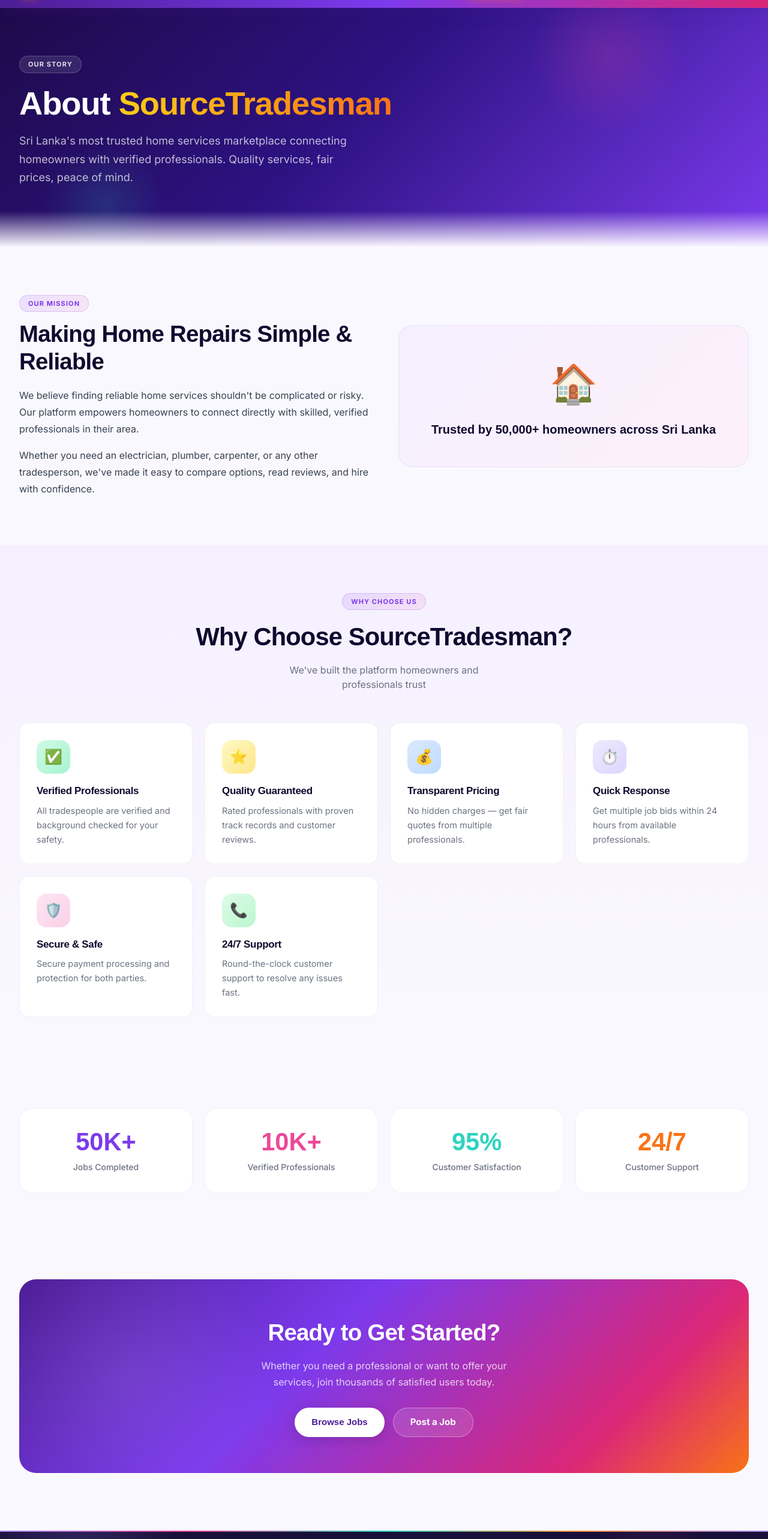
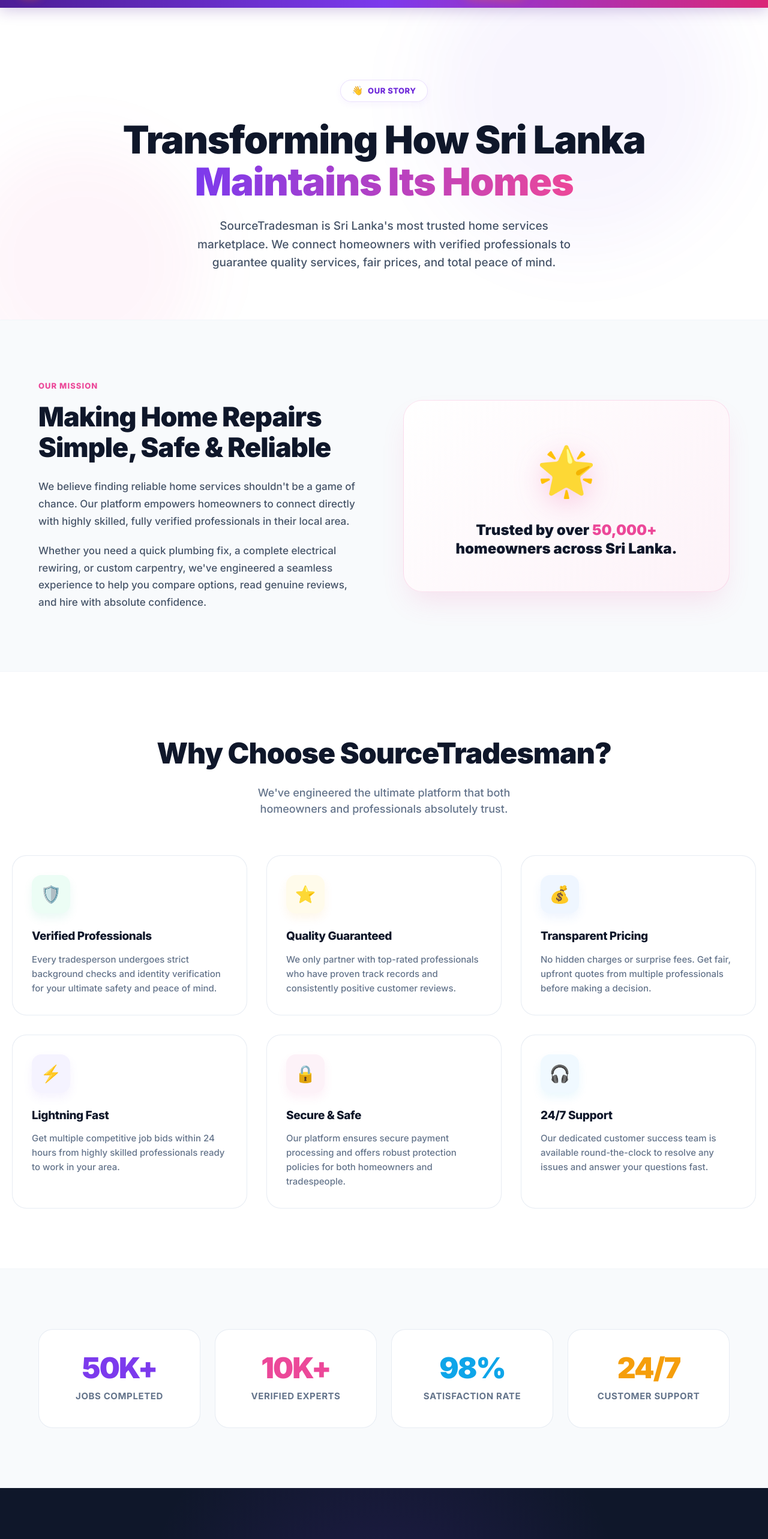
Before and after one commit to ishani-perera/mini-service-board, a Next.js app in the folder mini-service-board/frontend/: page /about in a window 1280 px wide. Shown: the part 60-2626 px from the top of the page at 60% size. Built offline with nearby package versions, Linux system fonts and the light colour scheme.

Commit message:
updated frontend and backend integration

```diff
--- a/mini-service-board/frontend/src/app/about/page.js
+++ b/mini-service-board/frontend/src/app/about/page.js
@@ -4,164 +4,183 @@
 import Navbar from '../../components/Navbar';
 
 const FEATURES = [
-  { icon: '✅', title: 'Verified Professionals', desc: 'All tradespeople are verified and background checked for your safety.', grad: 'linear-gradient(135deg,#d1fae5,#a7f3d0)', color: '#065f46' },
-  { icon: '⭐', title: 'Quality Guaranteed', desc: 'Rated professionals with proven track records and customer reviews.', grad: 'linear-gradient(135deg,#fef9c3,#fde68a)', color: '#854d0e' },
-  { icon: '💰', title: 'Transparent Pricing', desc: 'No hidden charges — get fair quotes from multiple professionals.', grad: 'linear-gradient(135deg,#dbeafe,#bfdbfe)', color: '#1d4ed8' },
-  { icon: '⏱️', title: 'Quick Response', desc: 'Get multiple job bids within 24 hours from available professionals.', grad: 'linear-gradient(135deg,#ede9fe,#ddd6fe)', color: '#5b21b6' },
-  { icon: '🛡️', title: 'Secure & Safe', desc: 'Secure payment processing and protection for both parties.', grad: 'linear-gradient(135deg,#fce7f3,#fbcfe8)', color: '#9d174d' },
-  { icon: '📞', title: '24/7 Support', desc: 'Round-the-clock customer support to resolve any issues fast.', grad: 'linear-gradient(135deg,#dcfce7,#bbf7d0)', color: '#166534' },
+  { icon: '🛡️', title: 'Verified Professionals', desc: 'Every tradesperson undergoes strict background checks and identity verification for your ultimate safety and peace of mind.', color: '#10b981', bg: '#ecfdf5' },
+  { icon: '⭐', title: 'Quality Guaranteed', desc: 'We only partner with top-rated professionals who have proven track records and consistently positive customer reviews.', color: '#f59e0b', bg: '#fffbeb' },
+  { icon: '💰', title: 'Transparent Pricing', desc: 'No hidden charges or surprise fees. Get fair, upfront quotes from multiple professionals before making a decision.', color: '#3b82f6', bg: '#eff6ff' },
+  { icon: '⚡', title: 'Lightning Fast', desc: 'Get multiple competitive job bids within 24 hours from highly skilled professionals ready to work in your area.', color: '#8b5cf6', bg: '#f5f3ff' },
+  { icon: '🔒', title: 'Secure & Safe', desc: 'Our platform ensures secure payment processing and offers robust protection policies for both homeowners and tradespeople.', color: '#ec4899', bg: '#fdf2f8' },
+  { icon: '🎧', title: '24/7 Support', desc: 'Our dedicated customer success team is available round-the-clock to resolve any issues and answer your questions fast.', color: '#0ea5e9', bg: '#f0f9ff' },
 ];
 
 const STATS = [
   { value: '50K+', label: 'Jobs Completed',       color: '#7c3aed' },
-  { value: '10K+', label: 'Verified Professionals', color: '#ec4899' },
-  { value: '95%',  label: 'Customer Satisfaction', color: '#2dd4bf' },
-  { value: '24/7', label: 'Customer Support',      color: '#f97316' },
+  { value: '10K+', label: 'Verified Experts',     color: '#ec4899' },
+  { value: '98%',  label: 'Satisfaction Rate',    color: '#0ea5e9' },
+  { value: '24/7', label: 'Customer Support',     color: '#f59e0b' },
 ];
 
 export default function AboutPage() {
   return (
-    <div style={{ minHeight: '100vh', background: 'var(--bg-page)' }}>
+    <div style={{ minHeight: '100vh', background: '#f8fafc', fontFamily: "'Inter', sans-serif" }}>
       <Navbar />
 
-      {/* ── Hero ── */}
-      <section style={{
-        background: 'linear-gradient(135deg, #1e0a4a 0%, #2d1282 45%, #7c3aed 100%)',
-        padding: '80px 0 100px', position: 'relative', overflow: 'hidden',
-      }}>
-        <div style={{ position: 'absolute', top: '-60px', right: '10%', width: 280, height: 280, borderRadius: '50%', background: 'radial-gradient(circle, rgba(236,72,153,0.2) 0%, transparent 65%)', pointerEvents: 'none' }} />
-        <div style={{ position: 'absolute', bottom: '-40px', left: '5%', width: 220, height: 220, borderRadius: '50%', background: 'radial-gradient(circle, rgba(45,212,191,0.15) 0%, transparent 65%)', pointerEvents: 'none' }} />
-        <div style={{ position: 'absolute', bottom: 0, left: 0, right: 0, height: 60, background: 'linear-gradient(to bottom, transparent, var(--bg-page))', pointerEvents: 'none' }} />
+      {/* ── HERO SECTION ── */}
+      <section style={{ padding: '120px 20px 80px', background: '#ffffff', position: 'relative', overflow: 'hidden', borderBottom: '1px solid #f1f5f9' }}>
+        <div style={{ position: 'absolute', top: '-20%', right: '5%', width: 500, height: 500, borderRadius: '50%', background: 'rgba(124,58,237,0.05)', filter: 'blur(60px)', pointerEvents: 'none' }} />
+        <div style={{ position: 'absolute', bottom: '-20%', left: '-5%', width: 400, height: 400, borderRadius: '50%', background: 'rgba(236,72,153,0.05)', filter: 'blur(50px)', pointerEvents: 'none' }} />
 
-        <div className="site-container" style={{ position: 'relative', zIndex: 1 }}>
-          <div style={{ display: 'inline-block', background: 'rgba(255,255,255,0.1)', border: '1px solid rgba(255,255,255,0.2)', borderRadius: 99, padding: '5px 14px', fontSize: 11, fontWeight: 700, color: 'rgba(255,255,255,0.85)', letterSpacing: '0.1em', textTransform: 'uppercase', marginBottom: 20 }}>
-            Our Story
+        <div className="max-w-4xl mx-auto text-center" style={{ position: 'relative', zIndex: 1 }}>
+          <div style={{ display: 'inline-flex', alignItems: 'center', gap: 8, background: '#fff', border: '1px solid rgba(124,58,237,0.15)', borderRadius: 99, padding: '6px 18px', marginBottom: 28, boxShadow: '0 4px 12px rgba(124,58,237,0.05)' }}>
+            <span style={{ fontSize: 15 }}>👋</span>
+            <span style={{ color: '#6d28d9', fontSize: 13, fontWeight: 800, letterSpacing: '0.04em', textTransform: 'uppercase' }}>Our Story</span>
           </div>
-          <h1 style={{ fontFamily: "'Syne', sans-serif", fontSize: 'clamp(2rem, 5vw, 3.4rem)', fontWeight: 800, color: '#fff', lineHeight: 1.15, marginBottom: 16, letterSpacing: '-0.02em' }}>
-            About{' '}
-            <span style={{ background: 'linear-gradient(90deg, #facc15, #f97316)', WebkitBackgroundClip: 'text', WebkitTextFillColor: 'transparent', backgroundClip: 'text' }}>
-              SourceTradesman
+
+          <h1 style={{ fontSize: 'clamp(2.5rem, 5vw, 4.5rem)', fontWeight: 900, color: '#0f172a', lineHeight: 1.1, marginBottom: 24, letterSpacing: '-0.02em' }}>
+            Transforming How Sri Lanka <br />
+            <span style={{ background: 'linear-gradient(90deg, #7c3aed, #ec4899)', WebkitBackgroundClip: 'text', WebkitTextFillColor: 'transparent', backgroundClip: 'text' }}>
+              Maintains Its Homes
             </span>
           </h1>
-          <p style={{ color: 'rgba(255,255,255,0.72)', fontSize: 18, maxWidth: 580, lineHeight: 1.7 }}>
-            Sri Lanka's most trusted home services marketplace connecting homeowners with verified professionals. Quality services, fair prices, peace of mind.
+
+          <p style={{ color: '#475569', fontSize: 19, maxWidth: 650, margin: '0 auto', lineHeight: 1.6, fontWeight: 500 }}>
+            SourceTradesman is Sri Lanka's most trusted home services marketplace. We connect homeowners with verified professionals to guarantee quality services, fair prices, and total peace of mind.
           </p>
         </div>
       </section>
 
-      {/* ── Mission ── */}
-      <section style={{ padding: '80px 0' }}>
-        <div className="site-container">
-          <div style={{ display: 'grid', gridTemplateColumns: 'repeat(auto-fit, minmax(280px, 1fr))', gap: 48, alignItems: 'center' }}>
+      {/* ── MISSION SECTION ── */}
+      <section style={{ padding: '100px 20px', position: 'relative' }}>
+        <div className="max-w-6xl mx-auto">
+          <div style={{ display: 'grid', gridTemplateColumns: 'repeat(auto-fit, minmax(320px, 1fr))', gap: 64, alignItems: 'center' }}>
             <div>
-              <div className="section-tag">Our Mission</div>
-              <h2 style={{ fontFamily: "'Syne', sans-serif", fontSize: 'clamp(1.6rem, 3.5vw, 2.4rem)', fontWeight: 800, color: 'var(--text-heading)', marginBottom: 18, lineHeight: 1.2 }}>
-                Making Home Repairs Simple & Reliable
+              <div style={{ color: '#ec4899', fontSize: 13, fontWeight: 800, letterSpacing: '0.08em', textTransform: 'uppercase', marginBottom: 16 }}>Our Mission</div>
+              <h2 style={{ fontSize: 'clamp(2rem, 3.5vw, 2.8rem)', fontWeight: 900, color: '#0f172a', marginBottom: 24, lineHeight: 1.15, letterSpacing: '-0.02em' }}>
+                Making Home Repairs Simple, Safe & Reliable
               </h2>
-              <p style={{ fontSize: 16, lineHeight: 1.75, color: 'var(--text-body)', marginBottom: 16 }}>
-                We believe finding reliable home services shouldn't be complicated or risky. Our platform empowers homeowners to connect directly with skilled, verified professionals in their area.
+              <p style={{ fontSize: 17, lineHeight: 1.7, color: '#475569', marginBottom: 20, fontWeight: 500 }}>
+                We believe finding reliable home services shouldn't be a game of chance. Our platform empowers homeowners to connect directly with highly skilled, fully verified professionals in their local area.
               </p>
-              <p style={{ fontSize: 16, lineHeight: 1.75, color: 'var(--text-body)' }}>
-                Whether you need an electrician, plumber, carpenter, or any other tradesperson, we've made it easy to compare options, read reviews, and hire with confidence.
+              <p style={{ fontSize: 17, lineHeight: 1.7, color: '#475569', fontWeight: 500 }}>
+                Whether you need a quick plumbing fix, a complete electrical rewiring, or custom carpentry, we've engineered a seamless experience to help you compare options, read genuine reviews, and hire with absolute confidence.
               </p>
             </div>
+
             <div style={{
-              background: 'linear-gradient(135deg, #f5f0ff, #fdf0fa)',
-              border: '1.5px solid rgba(124,58,237,0.1)',
-              borderRadius: 24, padding: 48, textAlign: 'center',
-              transition: 'all 0.25s ease',
+              background: 'linear-gradient(135deg, #ffffff, #fdf2f8)',
+              border: '1px solid rgba(236,72,153,0.15)',
+              borderRadius: 32, padding: 56, textAlign: 'center',
+              boxShadow: '0 24px 48px -12px rgba(236,72,153,0.15)',
+              transition: 'transform 0.4s ease',
             }}
-              onMouseEnter={e => { e.currentTarget.style.transform = 'translateY(-6px)'; e.currentTarget.style.boxShadow = '0 20px 50px rgba(124,58,237,0.12)'; }}
-              onMouseLeave={e => { e.currentTarget.style.transform = 'translateY(0)'; e.currentTarget.style.boxShadow = 'none'; }}
+            onMouseEnter={e => { e.currentTarget.style.transform = 'translateY(-8px)'; }}
+            onMouseLeave={e => { e.currentTarget.style.transform = 'translateY(0)'; }}
             >
-              <div style={{ fontSize: 64, marginBottom: 16 }}>🏠</div>
-              <p style={{ fontFamily: "'Syne', sans-serif", fontSize: 20, fontWeight: 700, color: 'var(--text-heading)', lineHeight: 1.35 }}>
-                Trusted by 50,000+ homeowners across Sri Lanka
+              <div style={{ fontSize: 80, marginBottom: 24, filter: 'drop-shadow(0 12px 24px rgba(236,72,153,0.3))' }}>🌟</div>
+              <p style={{ fontSize: 24, fontWeight: 900, color: '#0f172a', lineHeight: 1.3 }}>
+                Trusted by over <span style={{ color: '#ec4899' }}>50,000+</span> homeowners across Sri Lanka.
               </p>
             </div>
           </div>
         </div>
       </section>
 
-      {/* ── Features ── */}
-      <section style={{ padding: '80px 0', background: 'linear-gradient(180deg, #f5f0ff 0%, #faf8ff 100%)' }}>
-        <div className="site-container">
-          <div style={{ textAlign: 'center', marginBottom: 52 }}>
-            <div className="section-tag">Why Choose Us</div>
-            <h2 style={{ fontFamily: "'Syne', sans-serif", fontSize: 'clamp(1.8rem, 4vw, 2.6rem)', fontWeight: 800, color: 'var(--text-heading)', marginBottom: 12 }}>
+      {/* ── FEATURES SECTION ── */}
+      <section style={{ padding: '100px 20px', background: '#ffffff', borderTop: '1px solid #f1f5f9', borderBottom: '1px solid #f1f5f9' }}>
+        <div className="max-w-7xl mx-auto">
+          <div style={{ textAlign: 'center', marginBottom: 64 }}>
+            <h2 style={{ fontSize: 'clamp(2.2rem, 4vw, 3rem)', fontWeight: 900, color: '#0f172a', marginBottom: 16, letterSpacing: '-0.02em' }}>
               Why Choose SourceTradesman?
             </h2>
-            <p style={{ color: 'var(--text-muted)', fontSize: 16, maxWidth: 420, margin: '0 auto' }}>
-              We've built the platform homeowners and professionals trust
+            <p style={{ color: '#64748b', fontSize: 18, maxWidth: 500, margin: '0 auto', fontWeight: 500 }}>
+              We've engineered the ultimate platform that both homeowners and professionals absolutely trust.
             </p>
           </div>
-          <div style={{ display: 'grid', gridTemplateColumns: 'repeat(auto-fill, minmax(280px, 1fr))', gap: 20 }}>
+
+          <div className="grid grid-cols-1 md:grid-cols-2 lg:grid-cols-3 gap-8">
             {FEATURES.map((f, i) => (
-              <div key={i} className="card-clean" style={{ padding: 28 }}>
-                <div style={{ width: 56, height: 56, borderRadius: 16, background: f.grad, display: 'flex', alignItems: 'center', justifyContent: 'center', fontSize: 24, marginBottom: 16, transition: 'transform 0.25s ease' }}
-                  onMouseEnter={e => { e.currentTarget.style.transform = 'scale(1.1) rotate(-5deg)'; }}
-                  onMouseLeave={e => { e.currentTarget.style.transform = 'scale(1) rotate(0)'; }}
-                >
+              <div key={i} style={{
+                background: '#ffffff',
+                border: '1px solid rgba(226,232,240,0.8)',
+                borderRadius: 24,
+                padding: '32px',
+                transition: 'all 0.3s ease',
+                cursor: 'default',
+              }}
+              onMouseEnter={(e) => {
+                e.currentTarget.style.transform = 'translateY(-6px)';
+                e.currentTarget.style.boxShadow = `0 24px 48px -12px ${f.color}20, 0 8px 16px -4px ${f.color}10`;
+                e.currentTarget.style.borderColor = `${f.color}40`;
+              }}
+              onMouseLeave={(e) => {
+                e.currentTarget.style.transform = 'translateY(0)';
+                e.currentTarget.style.boxShadow = '0 4px 6px -1px rgba(0,0,0,0.05)';
+                e.currentTarget.style.borderColor = 'rgba(226,232,240,0.8)';
+              }}>
+                <div style={{
+                  width: 64, height: 64, borderRadius: 16,
+                  background: f.bg, color: f.color,
+                  display: 'flex', alignItems: 'center', justifyContent: 'center',
+                  fontSize: 28, marginBottom: 24,
+                  boxShadow: `0 8px 16px ${f.color}15`,
+                }}>
                   {f.icon}
                 </div>
-                <h3 style={{ fontFamily: "'Syne', sans-serif", fontWeight: 700, fontSize: 17, color: 'var(--text-heading)', marginBottom: 8 }}>{f.title}</h3>
-                <p style={{ fontSize: 14.5, color: 'var(--text-muted)', lineHeight: 1.65 }}>{f.desc}</p>
+                <h3 style={{ fontWeight: 800, fontSize: 19, color: '#0f172a', marginBottom: 12 }}>{f.title}</h3>
+                <p style={{ fontSize: 15, color: '#64748b', lineHeight: 1.6, fontWeight: 500 }}>{f.desc}</p>
               </div>
             ))}
           </div>
         </div>
       </section>
 
-      {/* ── Stats ── */}
-      <section style={{ padding: '72px 0' }}>
-        <div className="site-container">
-          <div style={{ display: 'grid', gridTemplateColumns: 'repeat(auto-fit, minmax(180px, 1fr))', gap: 20 }}>
+      {/* ── STATS SECTION ── */}
+      <section style={{ padding: '100px 20px', background: '#f8fafc' }}>
+        <div className="max-w-6xl mx-auto">
+          <div className="grid grid-cols-2 md:grid-cols-4 gap-6">
             {STATS.map((s, i) => (
               <div key={i} style={{
-                background: '#fff', border: '1.5px solid rgba(124,58,237,0.08)',
-                borderRadius: 20, padding: '32px 20px', textAlign: 'center',
-                transition: 'all 0.25s ease',
+                background: '#ffffff', border: '1px solid rgba(226,232,240,0.8)',
+                borderRadius: 24, padding: '40px 20px', textAlign: 'center',
+                transition: 'all 0.3s ease',
               }}
-                onMouseEnter={e => { e.currentTarget.style.transform = 'translateY(-6px)'; e.currentTarget.style.boxShadow = '0 16px 40px rgba(124,58,237,0.12)'; e.currentTarget.style.borderColor = `${s.color}40`; }}
-                onMouseLeave={e => { e.currentTarget.style.transform = 'translateY(0)'; e.currentTarget.style.boxShadow = 'none'; e.currentTarget.style.borderColor = 'rgba(124,58,237,0.08)'; }}
+              onMouseEnter={e => { e.currentTarget.style.transform = 'translateY(-6px)'; e.currentTarget.style.boxShadow = `0 20px 40px ${s.color}15`; e.currentTarget.style.borderColor = `${s.color}40`; }}
+              onMouseLeave={e => { e.currentTarget.style.transform = 'translateY(0)'; e.currentTarget.style.boxShadow = 'none'; e.currentTarget.style.borderColor = 'rgba(226,232,240,0.8)'; }}
               >
-                <div style={{ fontFamily: "'Syne', sans-serif", fontSize: '2.6rem', fontWeight: 800, color: s.color, lineHeight: 1.1, marginBottom: 8 }}>{s.value}</div>
-                <p style={{ fontSize: 14, color: 'var(--text-muted)', fontWeight: 500 }}>{s.label}</p>
+                <div style={{ fontSize: '3rem', fontWeight: 900, color: s.color, lineHeight: 1, marginBottom: 12, letterSpacing: '-0.04em' }}>{s.value}</div>
+                <p style={{ fontSize: 15, color: '#64748b', fontWeight: 700, textTransform: 'uppercase', letterSpacing: '0.04em' }}>{s.label}</p>
               </div>
             ))}
           </div>
         </div>
       </section>
 
-      {/* ── CTA ── */}
-      <section style={{ padding: '72px 0 96px' }}>
-        <div className="site-container">
-          <div style={{
-            background: 'linear-gradient(135deg, #4c1d95 0%, #7c3aed 40%, #db2777 80%, #f97316 100%)',
-            borderRadius: 28, padding: 'clamp(36px, 6vw, 60px)',
-            textAlign: 'center', position: 'relative', overflow: 'hidden',
-          }}>
-            <div style={{ position: 'absolute', top: '-40%', left: '-10%', width: '50%', height: '180%', background: 'radial-gradient(ellipse, rgba(255,255,255,0.08) 0%, transparent 60%)', pointerEvents: 'none' }} />
-            <div style={{ position: 'relative', zIndex: 1 }}>
-              <h2 style={{ fontFamily: "'Syne', sans-serif", fontSize: 'clamp(1.6rem, 4vw, 2.4rem)', fontWeight: 800, color: '#fff', marginBottom: 14 }}>
-                Ready to Get Started?
-              </h2>
-              <p style={{ color: 'rgba(255,255,255,0.78)', fontSize: 16, maxWidth: 440, margin: '0 auto 30px', lineHeight: 1.65 }}>
-                Whether you need a professional or want to offer your services, join thousands of satisfied users today.
-              </p>
-              <div style={{ display: 'flex', gap: 14, justifyContent: 'center', flexWrap: 'wrap' }}>
-                <Link href="/"
-                  style={{ background: '#fff', color: '#4c1d95', padding: '13px 28px', borderRadius: 99, fontWeight: 800, fontFamily: "'Syne', sans-serif", fontSize: 15, textDecoration: 'none', transition: 'all 0.2s ease', boxShadow: '0 4px 20px rgba(0,0,0,0.15)' }}
-                  onMouseEnter={e => { e.currentTarget.style.transform = 'translateY(-3px)'; }}
-                  onMouseLeave={e => { e.currentTarget.style.transform = 'translateY(0)'; }}
-                >Browse Jobs</Link>
-                <Link href="/jobs/new"
-                  style={{ background: 'rgba(255,255,255,0.12)', color: '#fff', border: '1.5px solid rgba(255,255,255,0.35)', padding: '12px 28px', borderRadius: 99, fontWeight: 700, fontSize: 15, textDecoration: 'none', transition: 'all 0.2s ease' }}
-                  onMouseEnter={e => { e.currentTarget.style.background = 'rgba(255,255,255,0.22)'; e.currentTarget.style.transform = 'translateY(-2px)'; }}
-                  onMouseLeave={e => { e.currentTarget.style.background = 'rgba(255,255,255,0.12)'; e.currentTarget.style.transform = 'translateY(0)'; }}
-                >Post a Job</Link>
-              </div>
-            </div>
+      {/* ── CTA SECTION ── */}
+      <section style={{ padding: '100px 20px', textAlign: 'center', background: '#0f172a', position: 'relative', overflow: 'hidden' }}>
+        <div style={{ position: 'absolute', top: '50%', left: '50%', transform: 'translate(-50%, -50%)', width: '100%', height: '100%', background: 'radial-gradient(circle at center, rgba(124,58,237,0.15) 0%, transparent 60%)' }} />
+        <div className="max-w-4xl mx-auto" style={{ position: 'relative', zIndex: 1 }}>
+          <h2 style={{ fontSize: 'clamp(2.2rem, 4vw, 3.5rem)', fontWeight: 900, color: '#ffffff', marginBottom: 20, letterSpacing: '-0.02em' }}>
+            Ready to Get Started?
+          </h2>
+          <p style={{ color: '#94a3b8', fontSize: 20, marginBottom: 48, fontWeight: 500 }}>
+            Whether you need a professional or want to offer your services, join thousands of satisfied users today.
+          </p>
+          <div style={{ display: 'flex', gap: 16, justifyContent: 'center', flexWrap: 'wrap' }}>
+            <Link href="/" style={{
+              display: 'inline-flex', background: '#ffffff', color: '#0f172a', fontWeight: 800, fontSize: 16, padding: '16px 40px', borderRadius: 99, textDecoration: 'none', transition: 'transform 0.2s ease, box-shadow 0.2s ease',
+            }}
+            onMouseEnter={e => { e.currentTarget.style.transform = 'scale(1.05)'; e.currentTarget.style.boxShadow = '0 12px 32px rgba(255,255,255,0.2)'; }}
+            onMouseLeave={e => { e.currentTarget.style.transform = 'scale(1)'; e.currentTarget.style.boxShadow = 'none'; }}
+            >
+              Browse Jobs
+            </Link>
+            <Link href="/jobs/new" style={{
+              display: 'inline-flex', background: 'linear-gradient(90deg, #7c3aed, #ec4899)', color: '#fff', fontWeight: 800, fontSize: 16, padding: '16px 40px', borderRadius: 99, textDecoration: 'none', transition: 'transform 0.2s ease, box-shadow 0.2s ease', boxShadow: '0 8px 24px rgba(124,58,237,0.3)',
+            }}
+            onMouseEnter={e => { e.currentTarget.style.transform = 'scale(1.05)'; e.currentTarget.style.boxShadow = '0 12px 32px rgba(124,58,237,0.4)'; }}
+            onMouseLeave={e => { e.currentTarget.style.transform = 'scale(1)'; e.currentTarget.style.boxShadow = '0 8px 24px rgba(124,58,237,0.3)'; }}
+            >
+              Post a Job →
+            </Link>
           </div>
         </div>
       </section>
```
